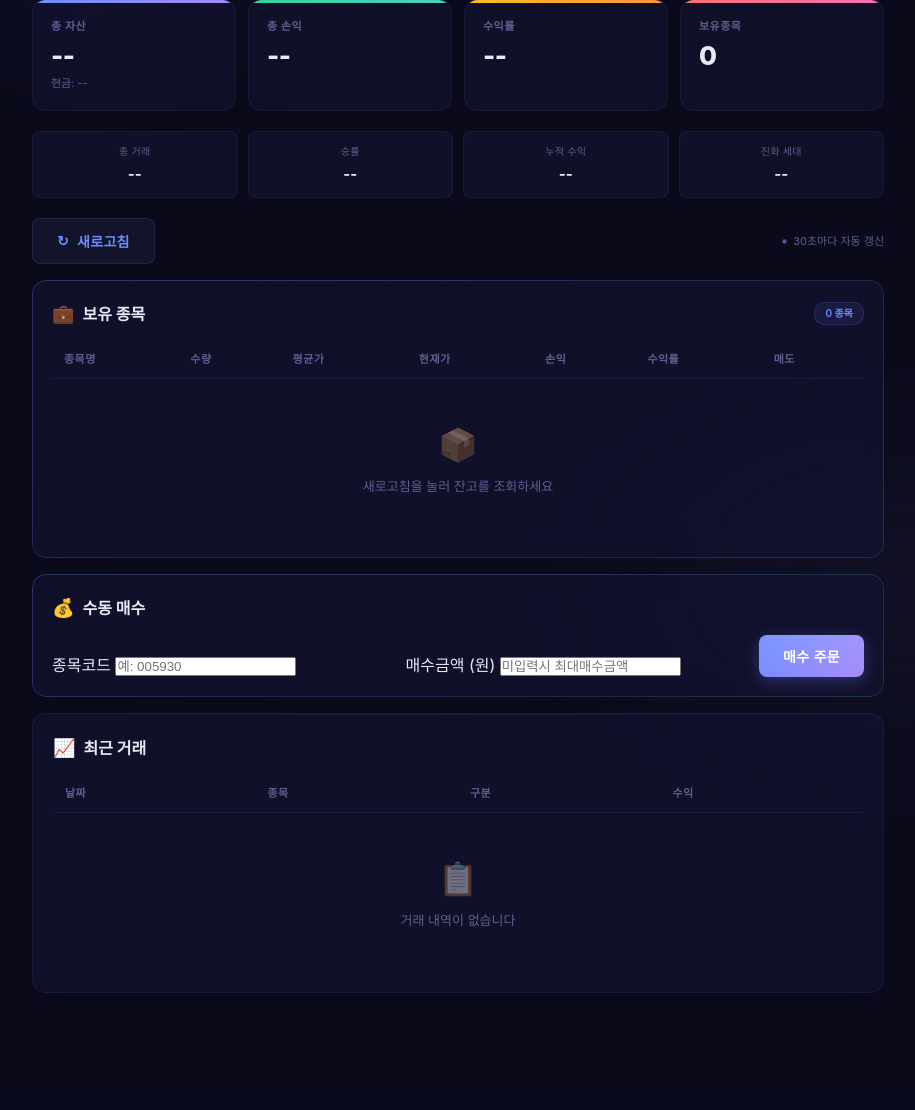
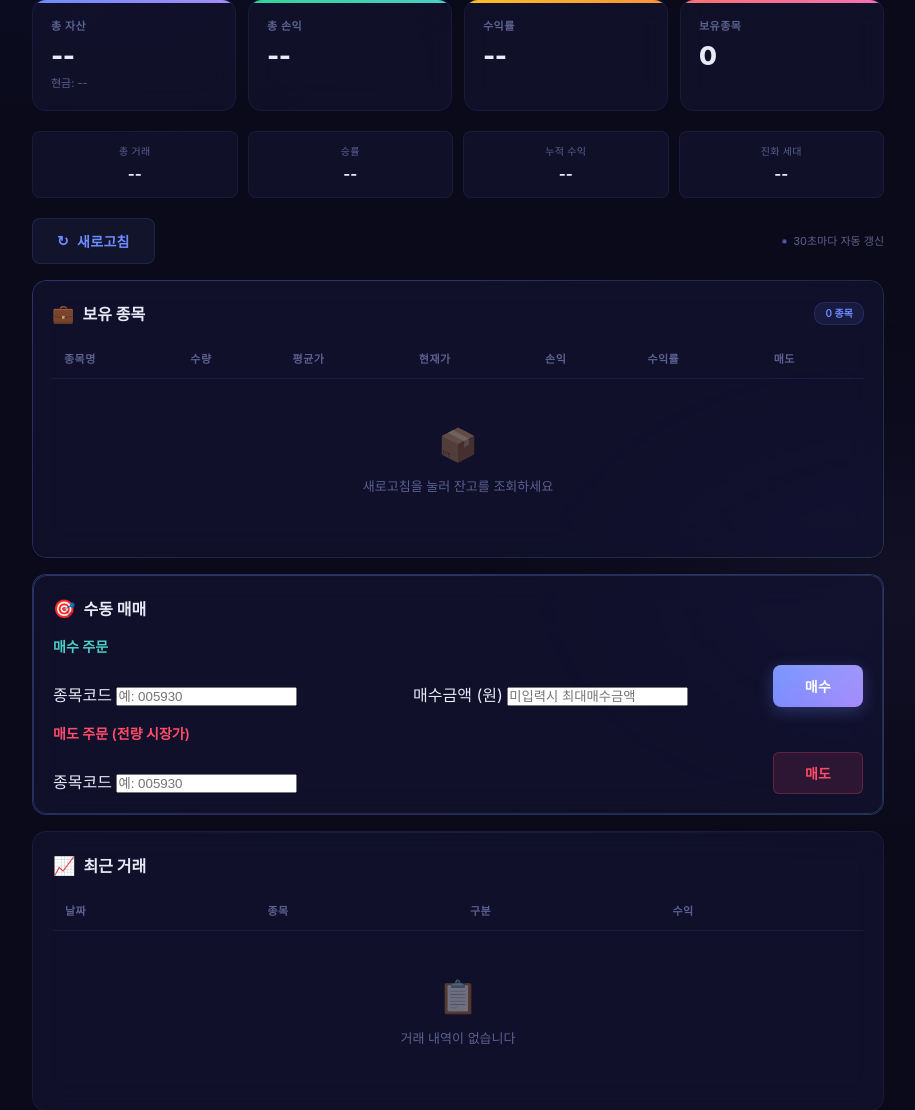
Before and after one commit to ParkSeoro/oshms, a Flask app: page / in a window 1280 px wide. Shown: the part 170-1280 px from the top of the page, without its empty margins (182-1097 px from the left). Before the commit the page ends 1163 px from the top, so only its background shows below. Run offline with Flask 3, Linux system fonts and the light colour scheme; data that the repository does not hold is empty.

Commit message:
fix: 수동 매매 UI 개선 — 매수/매도 입력란을 하나의 카드로 통합
- 수동 매수 + 수동 매도를 한 카드에 배치하여 가시성 향상
- 종목코드 직접 입력으로 매도 가능 (보유 종목 테이블 버튼 외 추가)
- 카드 테두리 강조로 눈에 잘 띄도록 개선

https://claude.ai/code/session_01HgBd1xgVhALqtPq1KmP9Uj

```diff
--- a/web/templates/index.html
+++ b/web/templates/index.html
@@ -1427,23 +1427,40 @@ body::after {
       </div>
     </div>
 
-    <!-- Manual Buy -->
-    <div class="glass-card gradient-border">
+    <!-- Manual Trading -->
+    <div class="glass-card gradient-border" style="border:1px solid rgba(100,140,255,0.3);">
       <div class="section-header">
         <div class="section-title">
-          <span class="title-icon">&#128176;</span> 수동 매수
-        </div>
-      </div>
+          <span class="title-icon">&#127919;</span> 수동 매매
+        </div>
+      </div>
+
+      <!-- 수동 매수 -->
+      <div style="margin-bottom:16px;">
+        <div style="font-size:14px;font-weight:600;color:var(--accent-cyan);margin-bottom:8px;">매수 주문</div>
         <div style="display:flex;gap:8px;flex-wrap:wrap;align-items:flex-end;">
-        <div style="flex:1;min-width:120px;">
+          <div style="flex:1;min-width:100px;">
             <label class="input-label">종목코드</label>
             <input type="text" class="input" id="manualBuyCode" placeholder="예: 005930" maxlength="6">
           </div>
-        <div style="flex:1;min-width:120px;">
+          <div style="flex:1;min-width:100px;">
             <label class="input-label">매수금액 (원)</label>
             <input type="number" class="input" id="manualBuyAmount" placeholder="미입력시 최대매수금액">
           </div>
-        <button class="btn btn-primary" onclick="manualBuy()" id="btnManualBuy" style="height:42px;">매수 주문</button>
+          <button class="btn btn-primary" onclick="manualBuy()" id="btnManualBuy" style="height:42px;min-width:90px;">매수</button>
+        </div>
+      </div>
+
+      <!-- 수동 매도 -->
+      <div>
+        <div style="font-size:14px;font-weight:600;color:#ff4d6a;margin-bottom:8px;">매도 주문 (전량 시장가)</div>
+        <div style="display:flex;gap:8px;flex-wrap:wrap;align-items:flex-end;">
+          <div style="flex:1;min-width:100px;">
+            <label class="input-label">종목코드</label>
+            <input type="text" class="input" id="manualSellCode" placeholder="예: 005930" maxlength="6">
+          </div>
+          <button class="btn-sell" onclick="manualSellByCode()" id="btnManualSell" style="height:42px;min-width:90px;padding:8px 16px;font-size:14px;">매도</button>
+        </div>
       </div>
     </div>
 
@@ -2015,6 +2032,36 @@ body::after {
     });
   };
 
+  window.manualSellByCode = function() {
+    var code = $('manualSellCode').value.trim();
+    if (!code) {
+      showToast('종목코드를 입력하세요', 'error');
+      return;
+    }
+    if (code.length !== 6 || !/^\d{6}$/.test(code)) {
+      showToast('종목코드는 6자리 숫자입니다', 'error');
+      return;
+    }
+    if (!confirm(code + ' 종목을 전량 시장가 매도하시겠습니까?')) return;
+
+    showToast('매도 주문 중...', 'info');
+    fetch('/api/trade/manual-sell', {
+      method: 'POST',
+      headers: { 'Content-Type': 'application/json' },
+      body: JSON.stringify({ stock_code: code })
+    }).then(function(r) { return r.json(); }).then(function(d) {
+      if (d.error) {
+        showToast(d.error, 'error');
+        return;
+      }
+      showToast(d.message, 'success');
+      $('manualSellCode').value = '';
+      setTimeout(function() { window.refreshDashboard(); }, 1500);
+    }).catch(function(e) {
+      showToast('매도 실패: ' + e.message, 'error');
+    });
+  };
+
   window.manualBuy = function() {
     var code = $('manualBuyCode').value.trim();
     var amount = parseInt($('manualBuyAmount').value) || 0;
```
Lines whose indentation alone changed are shown as unchanged.
